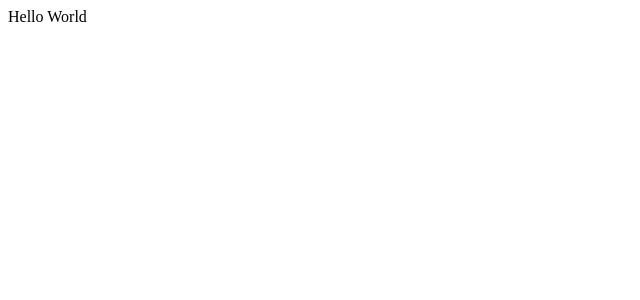
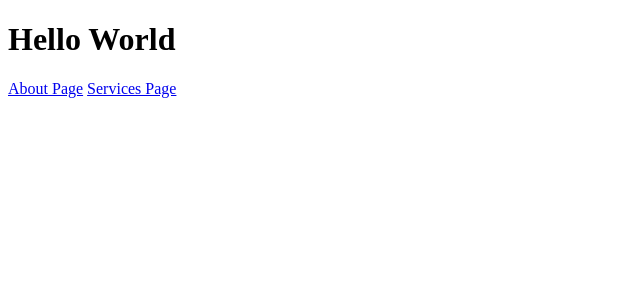
Before and after one commit to Hamza160/nextjs-tut, a Next.js app: page / in a window 1280 px wide. Shown: the top 300 px of the page, without its empty margins (0-640 px from the left). Built offline with nearby package versions, Linux system fonts and the light colour scheme.

Commit message:
Basic Routing Done

```diff
--- a/src/app/page.tsx
+++ b/src/app/page.tsx
@@ -1,9 +1,13 @@
-"use client"
 
 import React from 'react';
+import Link from "next/link";
 
 export default function HomePage() {
   return (
-    <div>Hello World</div>
+    <div>
+        <h1>Hello World</h1>
+        <Link href={"/about"}>About Page</Link> {" "}
+        <Link href={"/services"}>Services Page</Link>
+    </div>
   );
 }
```
Also changed, not shown: src/app/about/page.tsx (added, +11 -0 lines), src/app/services/page.tsx (added, +11 -0 lines).
